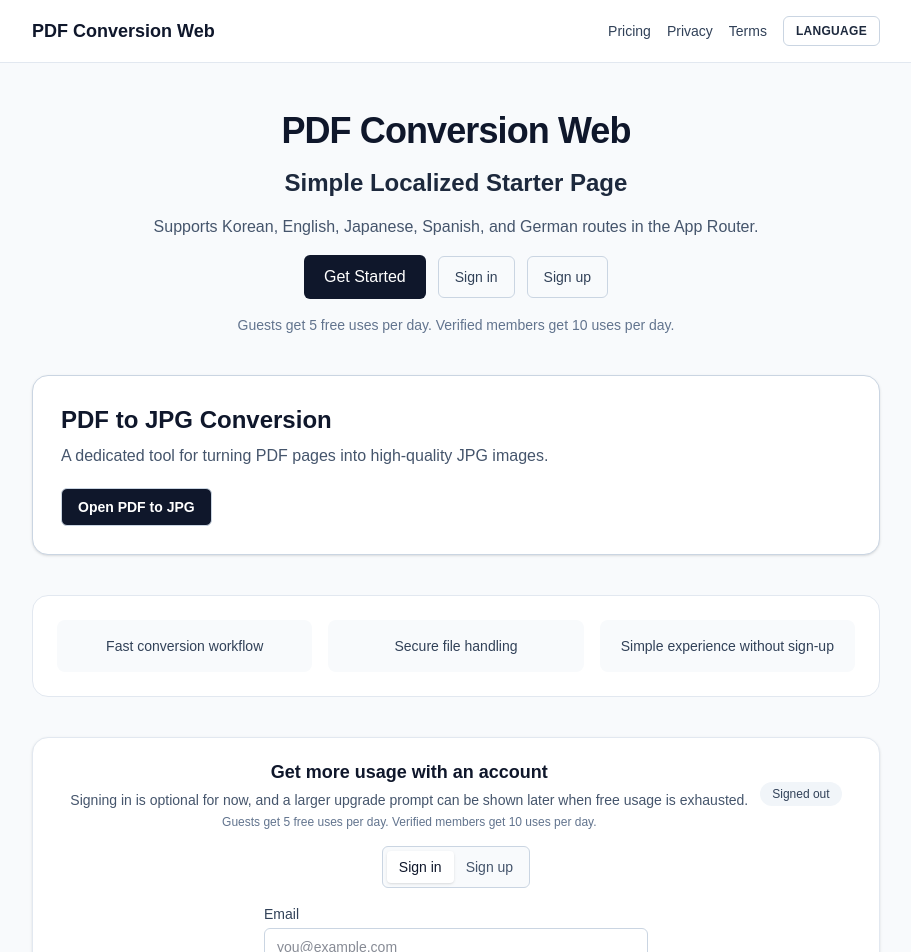
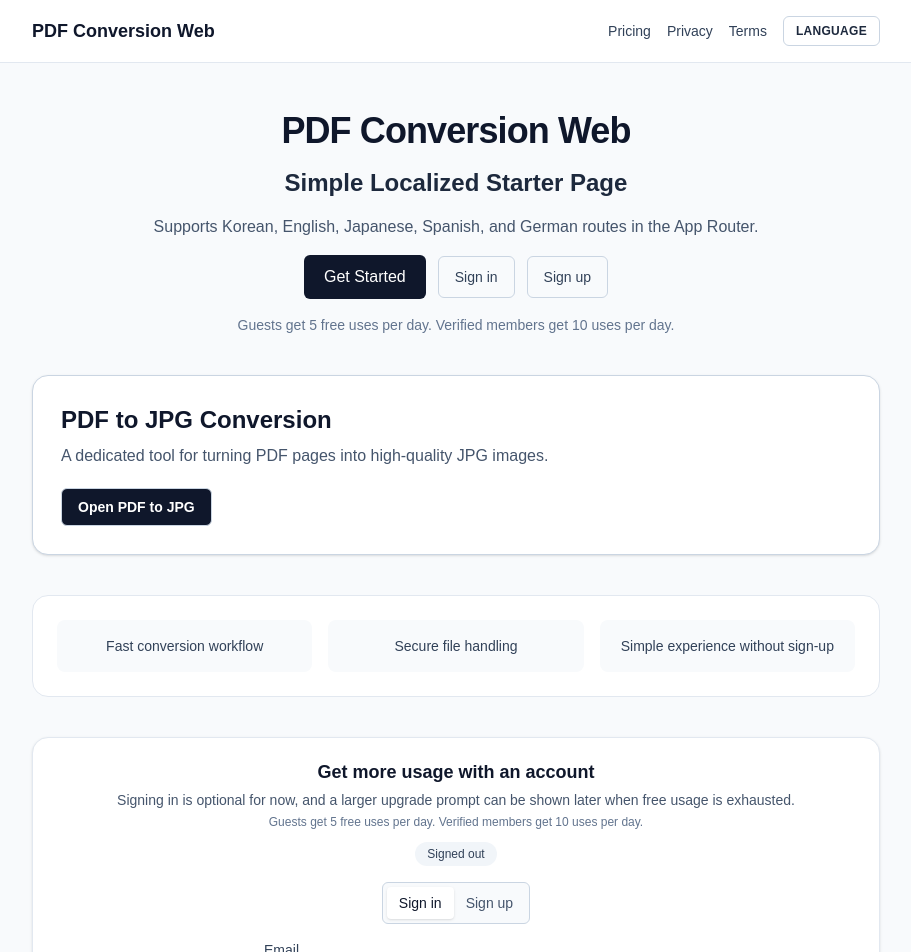
Before and after one commit to PLANB-John/PDFconversion-web, a Next.js app: page /en in a window 1280 px wide. Shown: the top 952 px of the page, without its empty margins (184-1095 px from the left). Built offline with nearby package versions, Linux system fonts and the light colour scheme; no server answers.

Commit message:
Center compact auth header text and update Korean title

```diff
--- a/src/components/AuthSection.tsx
+++ b/src/components/AuthSection.tsx
@@ -159,8 +159,12 @@ export default function AuthSection({
       }`}
       aria-live="polite"
     >
-      <div className={`mb-4 flex items-center gap-3 ${isCompact ? "justify-center text-center" : "justify-between"}`}>
-        <div>
+      <div
+        className={`mb-4 flex gap-3 ${
+          isCompact ? "flex-col items-center text-center" : "items-center justify-between"
+        }`}
+      >
+        <div className={isCompact ? "text-center" : ""}>
           <h3 className={`${isCompact ? "text-lg" : "text-xl"} font-semibold text-slate-900`}>{title}</h3>
           {subtitle ? <p className="mt-1 text-sm text-slate-600">{subtitle}</p> : null}
           {policyMessage ? <p className="mt-1 text-xs text-slate-500">{policyMessage}</p> : null}
--- a/src/lib/i18n.ts
+++ b/src/lib/i18n.ts
@@ -94,7 +94,7 @@ export const dictionary: Record<Locale, Dictionary> = {
     signIn: "로그인",
     signUp: "회원가입",
     usagePolicyShort: "게스트는 하루 5회 무료 이용, 인증 회원은 하루 10회 이용할 수 있습니다.",
-    authAccessTitle: "계정으로 더 많은 사용량 받기",
+    authAccessTitle: "가입하고 더 많은 사용량 받기",
     authAccessSubtitle: "로그인 또는 회원가입은 선택 사항이며, 한도에 도달하면 더 큰 안내를 표시할 예정입니다.",
     pricing: "요금",
     privacy: "개인정보처리방침",
```
